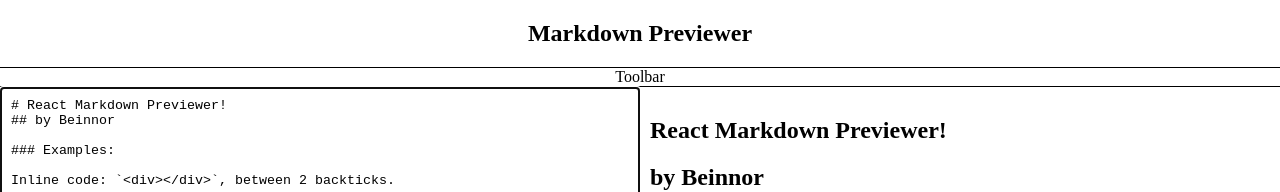
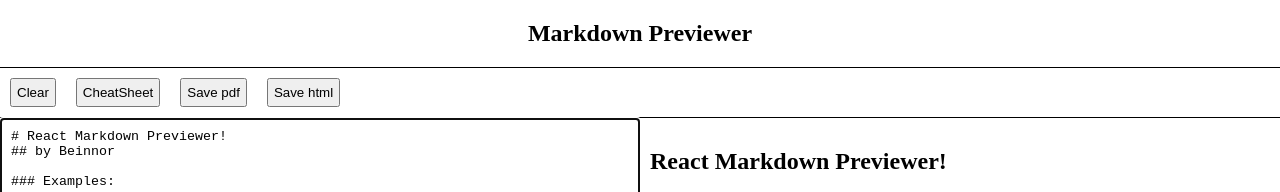
Before and after one commit to beinnor/markdown-previewer, a React (Create React App) app: page / in a window 1280 px wide. Shown: the top 192 px of the page. Built offline with nearby package versions, Linux system fonts and the light colour scheme; the HTML template or start-up script is replaced by a standard one.

Commit message:
toolbar added

```diff
--- a/src/App.js
+++ b/src/App.js
@@ -4,6 +4,7 @@ import Header from './Header';
 import Toolbar from './Toolbar';
 import Input from './Input';
 import Output from './Output';
+import CheatSheet from './CheatSheet';
 import Footer from './Footer';
 import defaultMarkdown from './utils/defaultText';
 
@@ -11,7 +12,7 @@ const Wrapper = styled.main`
   height: 100%;
   display: grid;
   grid-template-columns: 1fr 1fr;
-  grid-template-rows: 0.1fr auto 0.05fr;
+  grid-template-rows: 0.5fr 0.5fr 8.5fr 0.5fr;
 `;
 
 export default class App extends React.Component {
@@ -28,16 +29,21 @@ export default class App extends React.Component {
     this.setState({ markDownText: text });
   };
 
+  clearInput = () => {
+    this.setState({ markDownText: '' });
+  };
+
   render() {
     return (
       <Wrapper className="App">
         <Header />
-        <Toolbar />
+        <Toolbar clearInput={this.clearInput} />
         <Input
           defaultMarkdown={this.state.markDownText}
           textChanged={this.convertToHtml}
         />
         <Output inputText={this.state.markDownText} />
+        {/*<CheatSheet />*/}
         <Footer />
       </Wrapper>
     );
--- /dev/null
+++ b/src/CheatSheet.js
@@ -0,0 +1,11 @@
+import React from 'react';
+import styled from 'styled-components';
+
+const Section = styled.section`
+  width: 100%;
+  padding: 10px;
+`;
+
+export default function CheatSheet() {
+  return <Section>CheatSheet markdown</Section>;
+}
--- a/src/Input.js
+++ b/src/Input.js
@@ -20,7 +20,7 @@ export default class Input extends Component {
         <TextArea
           id="editor"
           autoFocus
-          defaultValue={this.props.defaultMarkdown}
+          value={this.props.defaultMarkdown}
           onChange={this.props.textChanged}
         ></TextArea>
       </Section>
--- a/src/Toolbar.js
+++ b/src/Toolbar.js
@@ -1,4 +1,5 @@
 import React from 'react';
+import ToolbarButton from './ToolbarButton';
 import styled from 'styled-components';
 
 const Wrapper = styled.section`
@@ -6,12 +7,18 @@ const Wrapper = styled.section`
   grid-area: 2 / 1 / 3 / 3;
   text-align: center;
   border-bottom: 1px solid black;
+  display: flex;
+  flex-flow: row nowrap;
+  justify-content: flex-start;
 `;
 
-export default function Toolbar() {
+export default function Toolbar(props) {
   return (
     <Wrapper>
-      <div>Toolbar</div>
+      <ToolbarButton text="Clear" onClick={props.clearInput} />
+      <ToolbarButton text="CheatSheet" />
+      <ToolbarButton text="Save pdf" />
+      <ToolbarButton text="Save html" />
     </Wrapper>
   );
 }
--- /dev/null
+++ b/src/ToolbarButton.js
@@ -0,0 +1,11 @@
+import React from 'react';
+import styled from 'styled-components';
+
+const Button = styled.button`
+  margin: 10px;
+  padding: 5px;
+`;
+
+export default function ToolbarButton(props) {
+  return <Button onClick={props.onClick}>{props.text}</Button>;
+}
```
